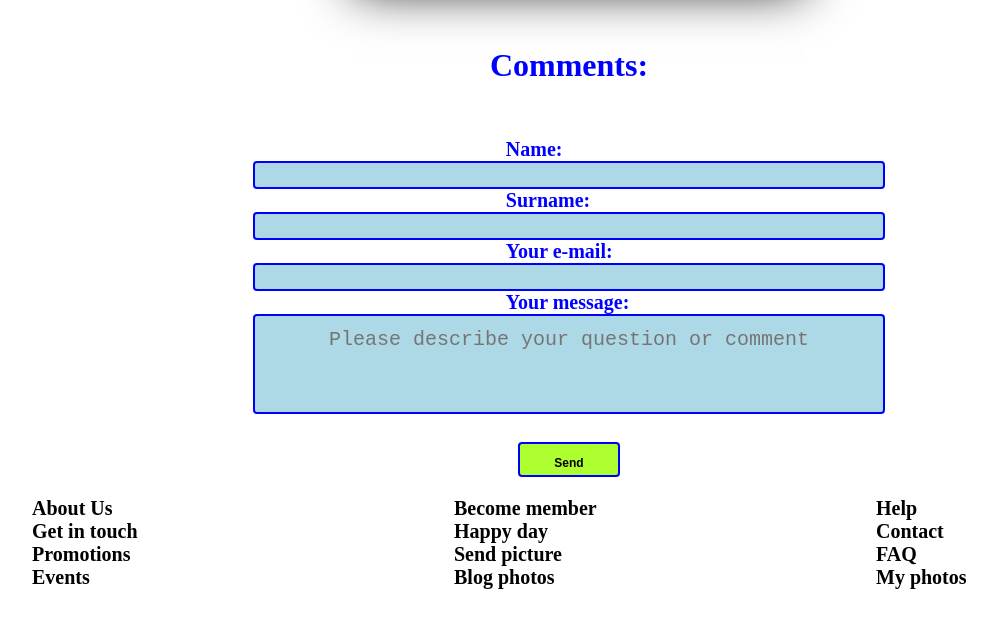
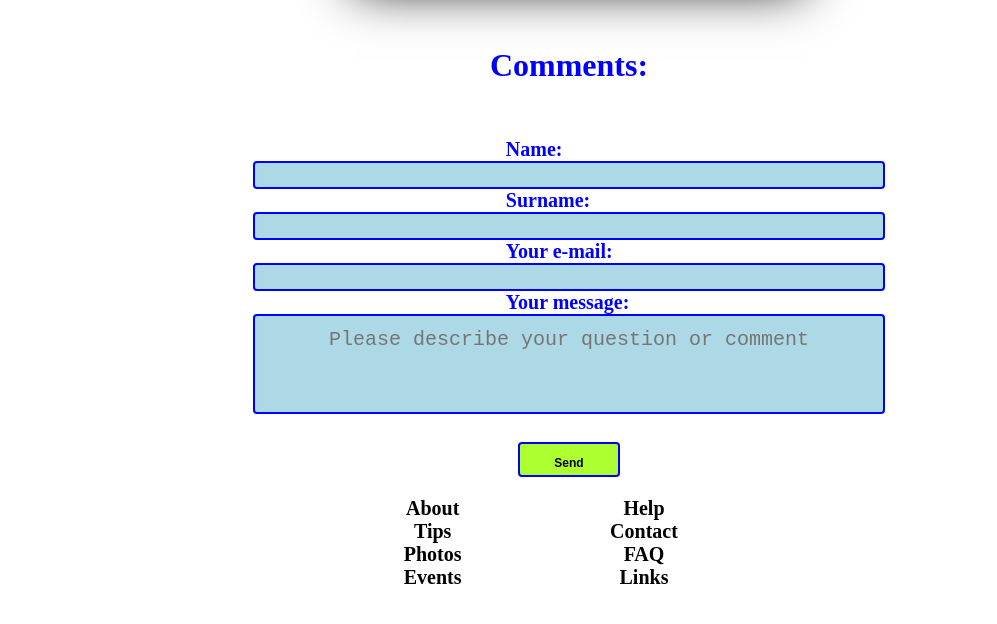
Before and after one commit to Cristiangorjeanul/Photo-Blog, a plain HTML site: page index.html in a window 1280 px wide. Shown: the part 8168-8792 px from the top of the page, without its empty margins (71-1068 px from the left). Drawn offline with nearby package versions, Linux system fonts and the light colour scheme.

Commit message:
Small adjustments

```diff
--- a/css/footer.css
+++ b/css/footer.css
@@ -14,6 +14,7 @@ footer h3 {
   font-size: 32px;
   text-align: center;
   color: blue;
+  text-align: center;
 }
 
 footer h5 {
@@ -21,6 +22,7 @@ footer h5 {
   text-align: center;
   color: blue;
   margin-top: 50px;
+  text-align: center;
 }
 
 @media (min-width: 769px) {
@@ -36,6 +38,7 @@ footer label {
   text-align: justify;
   text-justify: inter-word;
   margin-left: 41%;
+  text-align: center;
 }
 
 @media (min-width: 768px) {
@@ -57,6 +60,7 @@ footer label {
   text-align: justify;
   text-justify: inter-word;
   resize: none;
+  text-align: center;
 }
 
 @media (min-width: 768px) {
@@ -82,6 +86,7 @@ footer input {
   background-color: lightblue;
   font-size: 15px;
   resize: none;
+  text-align: center;
 }
 
 @media (min-width: 768px) {
@@ -171,6 +176,8 @@ button {
   grid-gap: 2px;
   grid-template-columns: 1fr 1fr 1fr;
   height: 200px;
+  max-width: 50%;
+  margin: auto;
 }
 
 ul li a {
@@ -185,10 +192,6 @@ ul li a:hover {
 ul li {
   list-style-type: none;
   color: black;
-}
-
-.second-column {
-  height: 50%;
 }
 
 .line {
@@ -223,7 +226,7 @@ ul li {
   background-color: white;
   margin: auto;
   margin-top: -50px;
-  padding-left: 10px;
+  padding-left: 50px;
   padding-bottom: 15px;
 }
 
--- a/css/main.css
+++ b/css/main.css
@@ -36,12 +36,12 @@
 }
 
 #landscape {
-  width: 75vw;
+  width: 100vw;
   background-image: url("https://upload.wikimedia.org/wikipedia/commons/8/8f/Bachalpsee_reflection.jpg");
 }
 
 #spring {
-  width: 75vw;
+  width: 100vw;
   background-image: url("https://upload.wikimedia.org/wikipedia/commons/9/92/Colorful_spring_garden.jpg");
 }
 
--- a/index.html
+++ b/index.html
@@ -195,30 +195,22 @@
             <div class='columns'>
                 <div class='first-column'>
                     <ul>
-                        <li><a href='#'>About Us</a></li>
-                        <li><a href='#'>Get in touch</a></li>
-                        <li><a href='#'>Promotions</a></li>
+                        <li><a href='#'>About</a></li>
+                        <li><a href='#'>Tips</a></li>
+                        <li><a href='#'>Photos</a></li>
                         <li><a href='#'>Events</a></li>
                     </ul>
                 </div>
 
                 <div class='second-column'>
                     <ul>
-                        <li><a href='#'>Become member </a></li>
-                        <li><a href='#'>Happy day</a></li>
-                        <li><a href='#'>Send picture</a></li>
-                        <li><a href='#'>Blog photos</a></li>
+                        <li><a href='#'>Help</a></li>
+                        <li><a href='#'>Contact</a></li>
+                        <li><a href='#'>FAQ</a></li>
+                        <li><a href='#'>Links</a></li>
                     </ul>
                 </div>
 
-                <div class='third-column'>
-                    <ul>
-                        <li><a href='#'>Help</a></li>
-                        <li><a href='#'>Contact</a></li>
-                        <li><a href='#'>FAQ</a></li>
-                        <li><a href='#'>My photos</a></li>
-                    </ul>
-                </div>
             </div>
         </div>
 
```
